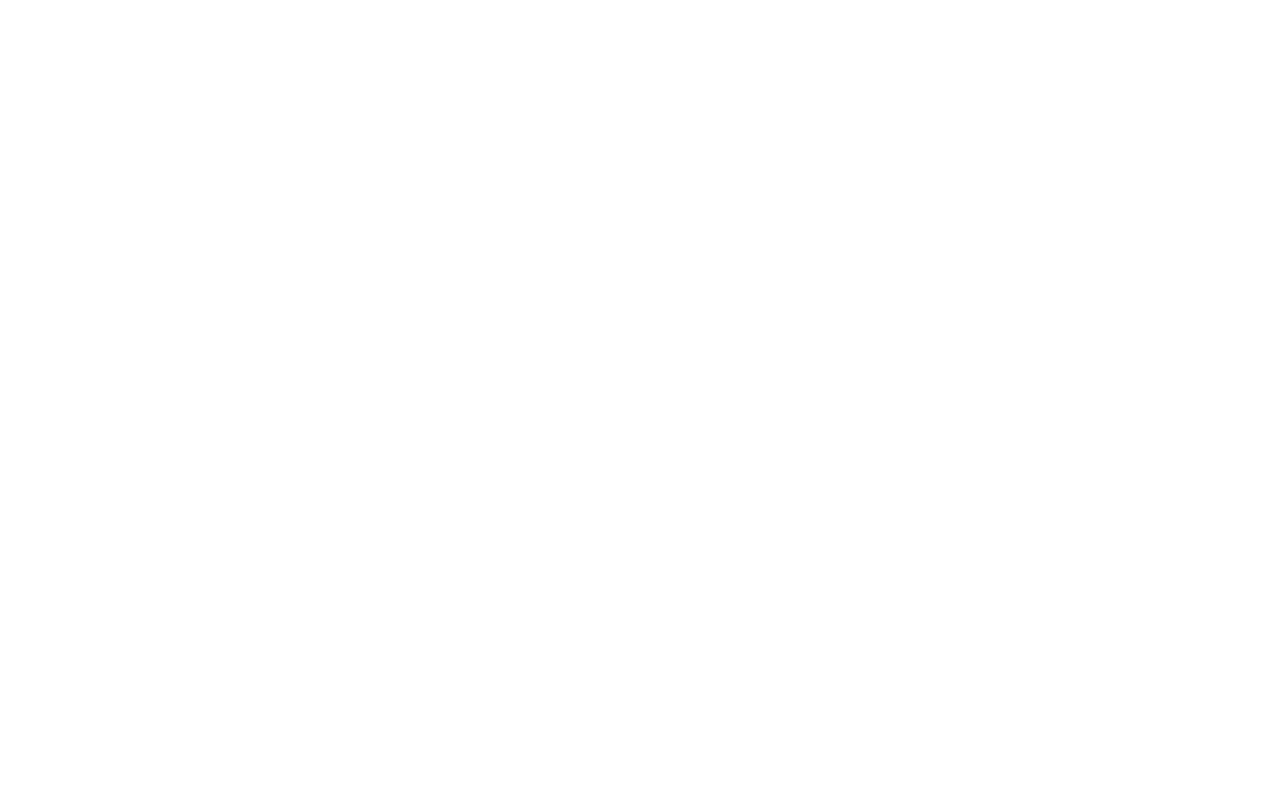
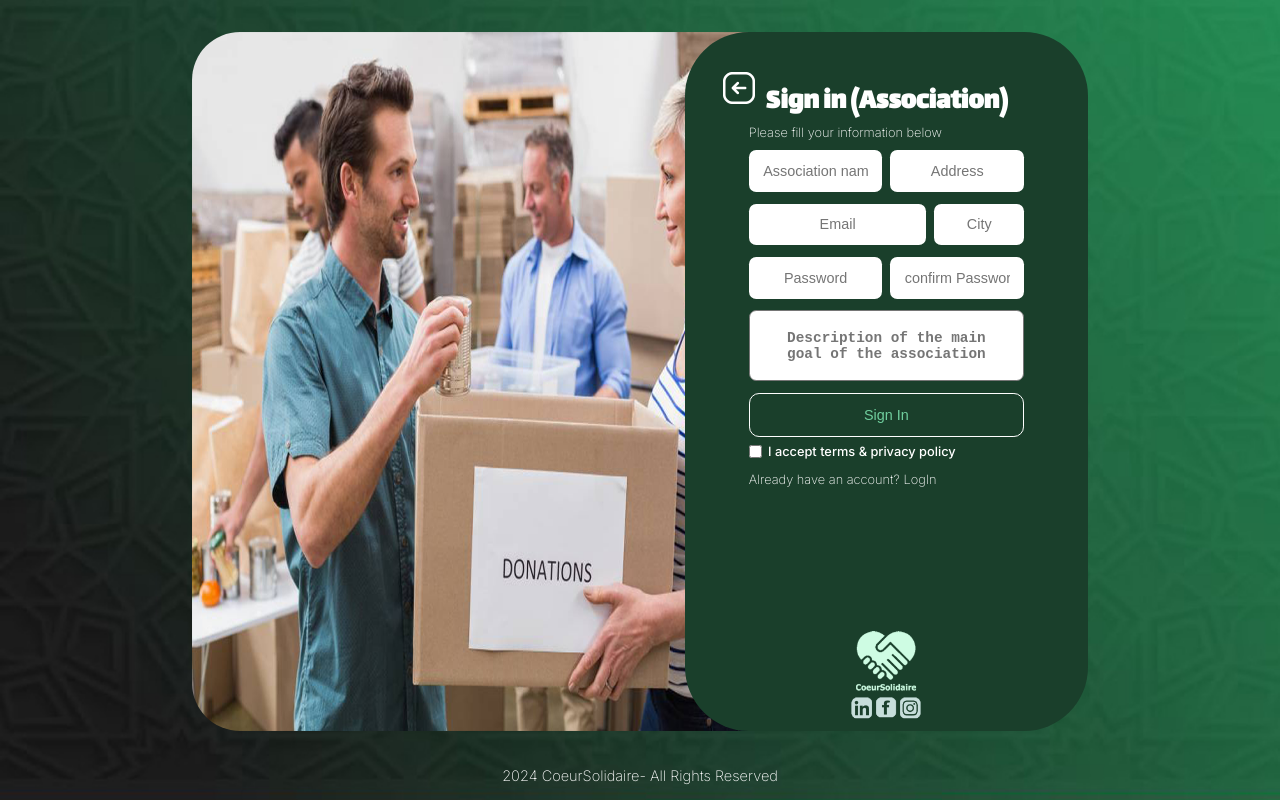
Before and after one commit to ousaro/PPP_V2, a React (Create React App) app in the folder FrontEnd/coeursolidaire/: page /SignInA in a window 1280 px wide. Built offline with nearby package versions, Linux system fonts and the light colour scheme.

Commit message:
finishing the authenticatin pages

```diff
--- a/FrontEnd/coeursolidaire/src/Pages/ForgotPass.js
+++ b/FrontEnd/coeursolidaire/src/Pages/ForgotPass.js
@@ -1,9 +1,80 @@
+
+import logo from "../imgs/HomeLogo.png"
+import igIcon from "../imgs/InstagramIcon.png"
+import fbIcon from "../imgs/facebookIcon.png"
+import inIcon from "../imgs/LinkdinIcon.png"
+import { useHistory } from "react-router-dom"
 
 
 const ForgotPass = () => {
+
+    const history=useHistory();
+
+    const goBack=()=>{
+        history.goBack();
+    }
+
     return (
-        <div className="ForgotPassPg">
+        <div className="AuthenticationPg ForgotPass">
 
+            <main className="Auth_Content ForgotPass_Content">
+
+
+                <form className="Auth_Content_Form ForgotPass_Content_Form" onSubmit={(e)=>
+                            {e.preventDefault()
+                            alert("log in success")}}>
+
+                    <div className="Auth_Form_BackArrow ForgotPass_Form_BackArrow" onClick={goBack}></div>
+
+                    <section className="Auth_Form_Header ForgotPass_Form_Header">
+                        <h1>Forgot Password</h1>
+                    </section>
+
+                    <section className="Auth_Form_Content ForgotPass_Form_Content">
+
+                        <p>Please fill your information below</p>
+
+                        <section className="Auth_Form_Data ForgotPass_Form_Data">
+                            <input type="text" placeholder="Email" required/>
+                            <input type="tel" placeholder="Phone Number" required/>
+                        </section>
+
+                        <section className="Auth_Form_Terms  ForgotPass_Form_Terms">
+                            <input type="checkbox"  required/>
+                            <p>I accept terms & privacy policy</p>
+                        </section>
+
+                        <button type="submit" className="Auth_Form_Btn  ForgotPass_Form_Btn">Submit</button>
+
+                    </section>
+
+
+                    <section className="Auth_Form_Footer ForgotPass_Form_Footer">
+
+                        <figure className="Auth_Form_Logo ForgotPass_Form_Logo">
+                            <img src={logo} alt="Logo" width="109" height="105"/>
+                        </figure>
+
+                        <div className="Auth_Form_SocialLinks ForgotPass_Form_SocialLinks">
+                            <ul>
+                                <li><a href="/"  rel="noopener noreferrer"><img src={inIcon} alt="Linkdin" width="40" height="38" /></a></li>
+                                <li><a href="/"  rel="noopener noreferrer"><img src={fbIcon} alt="Facebook" width="40" height="38"/></a></li>
+                                <li><a href="/"  rel="noopener noreferrer"><img src={igIcon} alt="Instagram" width="40" height="38"/></a></li>
+                            </ul>
+                        </div>
+
+
+
+                    </section>
+
+
+                </form>
+
+            </main>
+
+            <footer className="Auth_Footer LogIn_Footer">
+                <p>2024 CoeurSolidaire- All Rights Reserved</p>
+            </footer>
         </div>
      );
 }
--- a/FrontEnd/coeursolidaire/src/Pages/LogIn.js
+++ b/FrontEnd/coeursolidaire/src/Pages/LogIn.js
@@ -3,10 +3,17 @@
 import igIcon from "../imgs/InstagramIcon.png"
 import fbIcon from "../imgs/facebookIcon.png"
 import inIcon from "../imgs/LinkdinIcon.png"
-
+import { useHistory } from "react-router-dom"
 
 
 const LogIn = () => {
+
+    const history=useHistory();
+
+    const goBack=()=>{
+        history.goBack();
+    }
+
     return (
         <div className="AuthenticationPg LogInPg">
 
@@ -17,7 +24,7 @@
                             {e.preventDefault()
                             alert("log in success")}}>
 
-                    <Link to="/"><div className="Auth_Form_BackArrow LogIn_Form_BackArrow"></div></Link>
+                    <div className="Auth_Form_BackArrow LogIn_Form_BackArrow" onClick={goBack}></div>
 
                     <section className="Auth_Form_Header LogIn_Form_Header">
                         <h1>Log In</h1>
@@ -33,7 +40,7 @@
                         </section>
 
                         <section className="LogIn_Form_ForgotPass">
-                            <p><Link to="/">Forgot Password?</Link></p>
+                            <p><Link to="/ForgotPass">Forgot Password?</Link></p>
                         </section>
 
                         <section className="Auth_Form_Terms  LogIn_Form_Terms">
--- a/FrontEnd/coeursolidaire/src/Pages/SignInA.js
+++ b/FrontEnd/coeursolidaire/src/Pages/SignInA.js
@@ -1,7 +1,115 @@
+import { Link } from "react-router-dom"
+import logo from "../imgs/HomeLogo.png"
+import igIcon from "../imgs/InstagramIcon.png"
+import fbIcon from "../imgs/facebookIcon.png"
+import inIcon from "../imgs/LinkdinIcon.png"
+import { useHistory } from "react-router-dom"
+
+
 
 const SignInA = () => {
+
+    const history=useHistory();
+
+    const goBack=()=>{
+        history.goBack();
+    }
+
     return (
-        <div className="SignInAPg">
+        <div className="AuthenticationPg SignInVPg">
+
+
+
+            <main className="Auth_Content SignInA_Content">
+
+
+            <form className="Auth_Content_Form SignInA_Content_Form" onSubmit={(e)=>
+                        {e.preventDefault()
+                        alert("Sign in success")}}>
+
+                <div className="Auth_Form_BackArrow SignInA_Form_BackArrow" onClick={goBack}></div>
+
+                <section className="Auth_Form_Header SignInA_Form_Header">
+                    <h1>Sign in (Association)</h1>
+                </section>
+
+                <section className="Auth_Form_Content SignInA_Form_Content">
+
+                    <p>Please fill your information below</p>
+
+                    <section className="Auth_Form_Data SignInA_Form_Data">
+                        <div className="SignInA_Data_FullName">
+                            <input type="text" placeholder="Association name" required/>
+                            <input type="address" placeholder="Address" required/>
+                        </div>
+
+
+                        <div className="SignInA_Data_EmailCity">
+                            <input type="text" placeholder="Email" id="email" required/>
+                            <input type="text" placeholder="City"  id="city" required/>
+                        </div>
+
+
+                        <div className="SignInA_Data_Pass">
+                            <input type="password" placeholder="Password" required/>
+                            <input type="password" placeholder="confirm Password" required/>
+                        </div>
+
+                        <textarea name="Description" placeholder="Description of the main goal of the association" required></textarea>
+
+
+                    </section>
+
+
+                    <div className="SignInA_Form_footer">
+
+                        <button type="submit" className="Auth_Form_Btn SignInA_Form_Btn">Sign In</button>
+
+                        <div>
+                            <section className="Auth_Form_Terms SignInA_Form_Terms">
+                                <input type="checkbox"  required/>
+                                <p>I accept terms & privacy policy</p>
+                            </section>
+
+
+                            <section className="SignInA_Form_LogIn">
+                                <p>Already have an account? <Link to="/LogIn">LogIn</Link></p>
+                            </section>
+                        </div>
+
+                    </div>
+
+
+                </section>
+
+
+                <section className="Auth_Form_Footer SignInA_Form_Footer">
+
+                    <figure className="Auth_Form_Logo SignInA_Form_Logo">
+                        <img src={logo} alt="Logo" width="109" height="105"/>
+                    </figure>
+
+                    <div className="Auth_Form_SocialLinks SignInA_Form_SocialLinks">
+                        <ul>
+                            <li><a href="/"  rel="noopener noreferrer"><img src={inIcon} alt="Linkdin" width="40" height="38" /></a></li>
+                            <li><a href="/"  rel="noopener noreferrer"><img src={fbIcon} alt="Facebook" width="40" height="38"/></a></li>
+                            <li><a href="/"  rel="noopener noreferrer"><img src={igIcon} alt="Instagram" width="40" height="38"/></a></li>
+                        </ul>
+                    </div>
+
+
+
+                </section>
+
+
+            </form>
+
+            </main>
+
+            <footer className="Auth_Footer SignInA_Footer">
+            <p>2024 CoeurSolidaire- All Rights Reserved</p>
+            </footer>
+
 
         </div>
      );
--- a/FrontEnd/coeursolidaire/src/Pages/SignInV.js
+++ b/FrontEnd/coeursolidaire/src/Pages/SignInV.js
@@ -3,35 +3,42 @@
 import igIcon from "../imgs/InstagramIcon.png"
 import fbIcon from "../imgs/facebookIcon.png"
 import inIcon from "../imgs/LinkdinIcon.png"
-
+import { useHistory } from "react-router-dom"
 
 
 const SignInV = () => {
+
+    const history=useHistory();
+
+    const goBack=()=>{
+        history.goBack();
+    }
+
     return (
 
         <div className="AuthenticationPg SignInVPg">
 
 
 
-            <main className="Auth_Content SignIn_Content">
+            <main className="Auth_Content SignInV_Content">
 
 
-            <form className="Auth_Content_Form SignIn_Content_Form" onSubmit={(e)=>
+            <form className="Auth_Content_Form SignInV_Content_Form" onSubmit={(e)=>
                         {e.preventDefault()
                         alert("Sign in success")}}>
 
-                <Link to="/"><div className="Auth_Form_BackArrow SignIn_Form_BackArrow"></div></Link>
+                <div className="Auth_Form_BackArrow SignInV_Form_BackArrow" onClick={goBack}></div>
 
-                <section className="Auth_Form_Header SignIn_Form_Header">
+                <section className="Auth_Form_Header SignInV_Form_Header">
                     <h1>Sign in (Volounteer)</h1>
                 </section>
 
-                <section className="Auth_Form_Content SignIn_Form_Content">
+                <section className="Auth_Form_Content SignInV_Form_Content">
 
                     <p>Please fill your information below</p>
 
-                    <section className="Auth_Form_Data SignIn_Form_Data">
-                        <div className="SignIn_Data_FullName">
+                    <section className="Auth_Form_Data SignInV_Form_Data">
+                        <div className="SignInV_Data_FullName">
                             <input type="text" placeholder="First name" required/>
                             <input type="text" placeholder="Last name" required/>
                         </div>
@@ -39,15 +46,15 @@
                         <input type="text" placeholder="Email" required/>
                         <input type="date" required/>
 
-                        <p className="SignIn_Data_GenderTitle">Gender</p>
-                        <div className="SignIn_Data_Gender">
+                        <p className="SignInV_Data_GenderTitle">Gender</p>
+                        <div className="SignInV_Data_Gender">
                             <input type="radio" name="Gender" required/>
                             <label htmlFor="" >Female</label>
                             <input type="radio" name="Gender" required/>
                             <label htmlFor="" >Male</label>
                         </div>
 
-                        <div className="SignIn_Data_Pass">
+                        <div className="SignInV_Data_Pass">
                             <input type="password" placeholder="Password" required/>
                             <input type="password" placeholder="confirm Password" required/>
                         </div>
@@ -56,21 +63,21 @@
                     </section>
 
 
-                    <div className="SignIn_Form_footer">
+                    <div className="SignInV_Form_footer">
                         <div>
-                            <section className="Auth_Form_Terms SignIn_Form_Terms">
+                            <section className="Auth_Form_Terms SignInV_Form_Terms">
                                 <input type="checkbox"  required/>
                                 <p>I accept terms & privacy policy</p>
                             </section>
 
 
-                            <section className="SignIn_Form_LogIn">
+                            <section className="SignInV_Form_LogIn">
                                 <p>Already have an account? <Link to="/LogIn">LogIn</Link></p>
                             </section>
                         </div>
 
 
-                        <button type="submit" className="Auth_Form_Btn SignIn_Form_Btn">Sign In</button>
+                        <button type="submit" className="Auth_Form_Btn SignInV_Form_Btn">Sign In</button>
 
 
                     </div>
@@ -79,13 +86,13 @@
                 </section>
 
 
-                <section className="Auth_Form_Footer SignIn_Form_Footer">
+                <section className="Auth_Form_Footer SignInV_Form_Footer">
 
-                    <figure className="Auth_Form_Logo SignIn_Form_Logo">
+                    <figure className="Auth_Form_Logo SignInV_Form_Logo">
                         <img src={logo} alt="Logo" width="109" height="105"/>
                     </figure>
 
-                    <div className="Auth_Form_SocialLinks SignIn_Form_SocialLinks">
+                    <div className="Auth_Form_SocialLinks SignInV_Form_SocialLinks">
                         <ul>
                             <li><a href="/"  rel="noopener noreferrer"><img src={inIcon} alt="Linkdin" width="40" height="38" /></a></li>
                             <li><a href="/"  rel="noopener noreferrer"><img src={fbIcon} alt="Facebook" width="40" height="38"/></a></li>
@@ -102,7 +109,7 @@
 
             </main>
 
-            <footer className="Auth_Footer SignIn_Footer">
+            <footer className="Auth_Footer SignInV_Footer">
             <p>2024 CoeurSolidaire- All Rights Reserved</p>
             </footer>
 
--- a/FrontEnd/coeursolidaire/src/index.css
+++ b/FrontEnd/coeursolidaire/src/index.css
@@ -525,7 +525,7 @@
 
 
 .LogIn_Form_Btn{
-  border-radius: 3em;
+  border-radius: 0.7em;
   font-size:clamp(0.6em,1.2cqi, 0.9em);
   width: 100%;
   height: 3em;
@@ -535,27 +535,27 @@
 
 /*------------------------------------------------------------*/
 
-/* || SignInPg */
+/* || SignInVPg */
 
-.SignIn_Content{
+.SignInV_Content{
   background-image: url(imgs/SignInHero.png);
 }
 
-.SignIn_Content_Form{
+.SignInV_Content_Form{
   width: 45%;
   height: inherit;
   padding: 3em clamp(1em,5cqi,4em) 0.5em clamp(1em,5cqi,4em);
 }
 
-.SignIn_Form_Content{
+.SignInV_Form_Content{
   padding-top: 0;
 }
 
-.SignIn_Form_Header{
+.SignInV_Form_Header{
   font-size: clamp(1em, 2cqi, 1.2em);
   }
 
-.SignIn_Form_Data input{
+.SignInV_Form_Data input{
   border-radius: 0.5em;
   margin-bottom: 0.8em;
   border: none;
@@ -567,42 +567,42 @@
 }
 
 
-.SignIn_Data_FullName,
-.SignIn_Data_Pass{
+.SignInV_Data_FullName,
+.SignInV_Data_Pass{
   display: flex;
   gap: 0.5em;
 }
 
-.SignIn_Content .SignIn_Data_GenderTitle{
+.SignInV_Content .SignIn_Data_GenderTitle{
   font-weight: 600;
   font-size: clamp(0.5em,3cqi,1em);
   margin-bottom: 0.3em;
 }
 
-.SignIn_Data_Gender{
+.SignInV_Data_Gender{
   display: flex;
   box-sizing: border-box;
   margin-bottom: 0.8em;
 }
 
-.SignIn_Form_Content input[type="date"]{
+.SignInV_Form_Content input[type="date"]{
   padding-left: clamp(0.8em,3cqi,2em);
   color: #8e8b8b;
 }
 
-.SignIn_Data_Gender input{
+.SignInV_Data_Gender input{
   height:clamp(0.8em,2cqi,1.3em);
   width: 10%;
   margin: auto 0;
 }
 
-.SignIn_Data_Gender input:hover,
-.SignIn_Data_Gender input:focus
+.SignInV_Data_Gender input:hover,
+.SignInV_Data_Gender input:focus
 {
   box-shadow: none;
 }
 
-.SignIn_Data_Gender label{
+.SignInV_Data_Gender label{
   margin: auto 0;
   font-size: clamp(0.5em,1.5cqi,0.8em);
   height: 1.2em;
@@ -611,18 +611,127 @@
 
 }
 
-.SignIn_Form_footer{
+.SignInV_Form_footer{
   display: flex;
   gap: 0.5em;
   margin-top: 0.5em;
 }
 
-.SignIn_Form_Btn{
+.SignInV_Form_Btn{
   border-radius: 1em;
   font-size:clamp(0.6em,1.2cqi, 0.9em);
   width: 30%;
   height: 3em;
 
+}
+
+/*------------------------------------------------------------*/
+
+/* || SignInAPg */
+
+
+.SignInA_Content{
+  background-image: url(imgs/SignInAHero.png);
+}
+
+.SignInA_Content_Form{
+  width: 45%;
+  height: inherit;
+  padding: 3em clamp(1em,5cqi,4em) 0.5em clamp(1em,5cqi,4em);
+}
+
+.SignInA_Form_Content{
+  padding-top: 0;
+}
+
+.SignInA_Form_Header{
+  font-size: clamp(1em, 2cqi, 1.2em);
+  }
+
+.SignInA_Form_Data input{
+  border-radius: 0.5em;
+  margin-bottom: 0.8em;
+  border: none;
+  height:clamp(1em,3.5cqi,2.9em);
+  width: 100%;
+  box-sizing: border-box;
+  padding: 1em;
+  font-size: clamp(0.5em,1.5cqi,0.9em);
+}
+
+
+.SignInA_Data_FullName,
+.SignInA_Data_Pass,
+.SignInA_Data_EmailCity{
+  display: flex;
+  gap: 0.5em;
+}
+
+.SignInA_Content{
+  font-weight: 600;
+  font-size: clamp(0.5em,3cqi,1em);
+  margin-bottom: 0.3em;
+}
+
+#city{
+  width:clamp(3em,7cqi,8em);
+}
+
+.SignInA_Form_Data textarea{
+  width: 100%;
+  font-size: clamp(0.5em,1.2cqi,0.9em);
+  font-weight: 600;
+  border-radius: 0.5em;
+  padding: 1.3em;
+  box-sizing: border-box;
+  resize: none;
+}
+
+.SignInA_Form_Data textarea::placeholder{
+  text-align: center;
+}
+
+
+.Auth_Form_Data textarea:focus,
+.Auth_Form_Data textarea:hover{
+  outline: none;
+  border: 1px solid var(--FORMTEXTBTN);
+  box-shadow: 1px 1px 3px var(--FORMTEXTBTN);
+}
+
+.Auth_Form_Data textarea:hover::placeholder
+,.Auth_Form_Data textarea:focus::placeholder
+ {
+  opacity: 50%;
+}
+
+.SignInA_Form_footer{
+  margin-top: 0.5em;
+}
+
+.SignInA_Form_Btn{
+  border-radius: 0.7em;
+  font-size:clamp(0.6em,1.2cqi, 0.9em);
+  width: 100%;
+  height: 3em;
+  margin-bottom: 0.5em;
+}
+
+
+/*------------------------------------------------------------*/
+
+/* || ForgotPass */
+
+
+.ForgotPass_Content{
+  background-image: url(imgs/SignInAHero.png);
+}
+
+.ForgotPass_Form_Btn{
+  border-radius: 0.7em;
+  font-size:clamp(0.6em,1.2cqi, 0.9em);
+  width: 100%;
+  height: 3em;
 }
 
 /*------------------------------------------------------------*/
```
Also changed, not shown: FrontEnd/coeursolidaire/src/imgs/SignInAHero.png (added).
